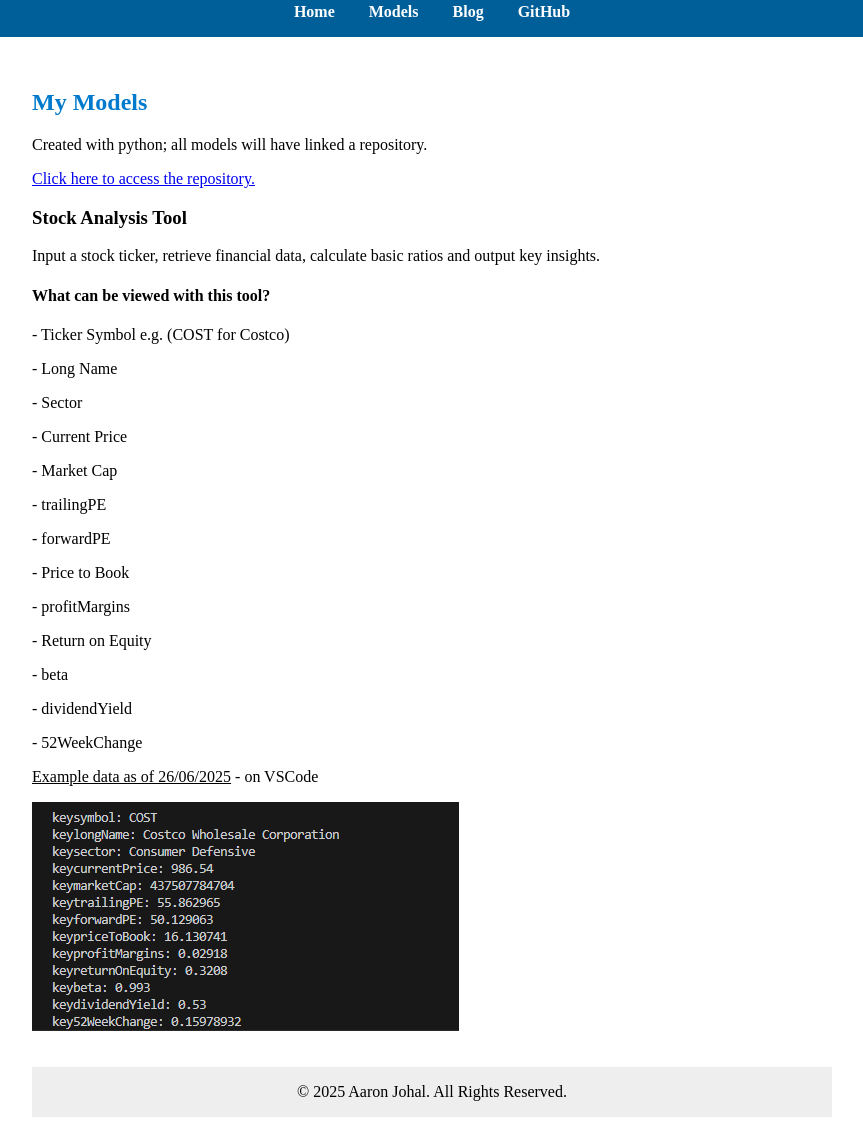
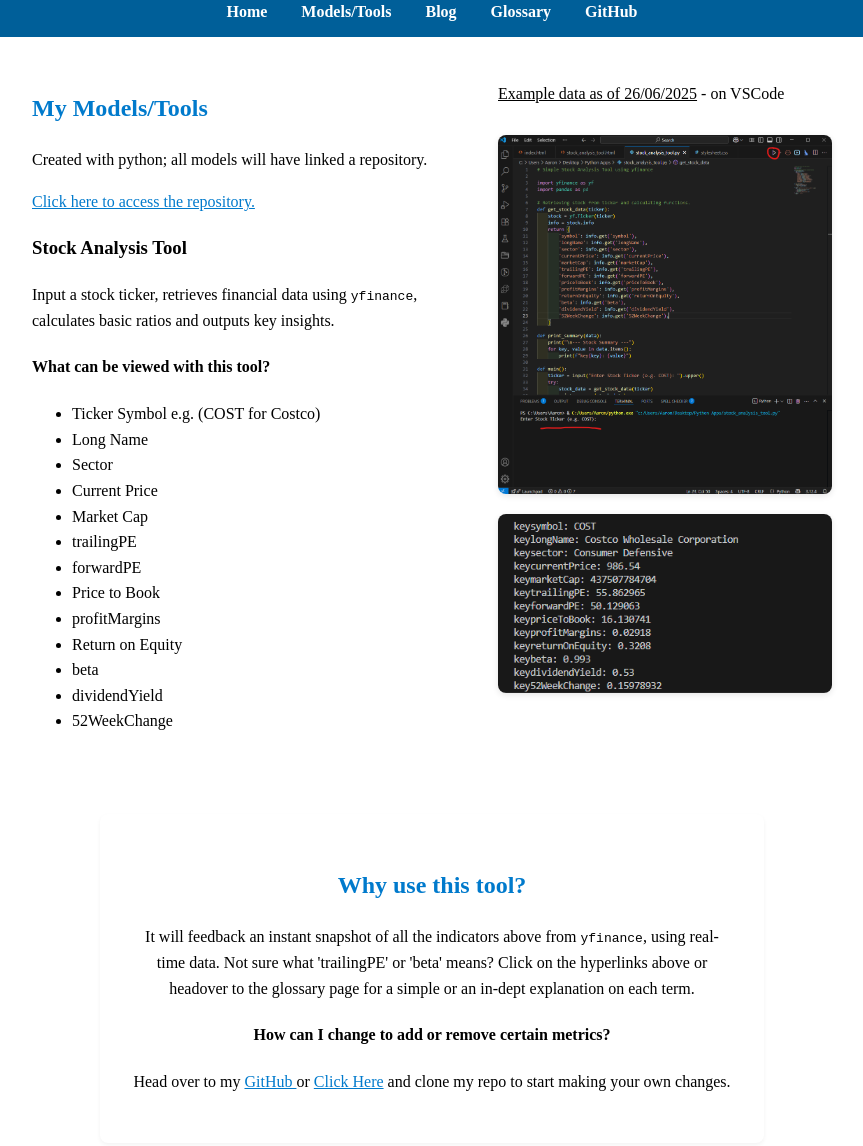
Before and after one commit to aaronjohall/finance-site, a plain HTML site: page stock_analysis_tool.html in a window 1280 px wide. Shown: the part 190-1336 px from the top of the page, without its empty margins (208-1071 px from the left). Drawn offline with Linux system fonts and the light colour scheme.

Commit message:
Add files via upload

```diff
--- a/stock_analysis_tool.html
+++ b/stock_analysis_tool.html
@@ -10,48 +10,71 @@
 
 <header>
     <h1>Aaron's Finance Models</h1>
-    <p>Finance Analyst | Python Developer | Data Enthusiast</p>
+    <p>Finance Analyst | Learning Python Developer | Data Enthusiast</p>
     <a href="https://www.linkedin.com/in/aaron-johall/" target="_blank">linkedin.com/in/aaronjohall</a>
-    </header>
+</header>
 
 <nav>
     <a href="index.html">Home</a>
-    <a href="models.html">Models</a>
+    <a href="models.html">Models/Tools</a>
     <a href="blog.html">Blog</a>
+    <a href="glossary.html">Glossary</a>
     <a href="https://github.com/aaronjohall" target="_blank">GitHub</a>
 </nav>
 
-<section id="Models">
-    <h2>My Models</h2>
-    <p>Created with python; all models will have linked a repository.</p>
-    <a href="https://github.com/aaronjohall/simplestockanalysis" target="_blank">Click here to access the repository.</a>
-    <div class="tool #1">
+<section class="tool-layout">
+    <div class="tool-text">
+
+        <h2>My Models/Tools</h2>
+        <p>Created with python; all models will have linked a repository.</p>
+        <a href="https://github.com/aaronjohall/simplestockanalysis" target="_blank">Click here to access the repository.</a>
+
         <h3>Stock Analysis Tool</h3>
-        <p>Input a stock ticker, retrieve financial data, calculate basic ratios and output key insights.</p>
+        <p>Input a stock ticker, retrieves financial data using <code>yfinance</code>, calculates basic ratios and outputs key insights.</p>
+
         <h4>What can be viewed with this tool?</h4>
-        <p>- Ticker Symbol e.g. (COST for Costco)</p>
-        <p>- Long Name</p>
-        <p>- Sector</p>
-        <p>- Current Price</p>
-        <p>- Market Cap</p>
-        <p>- trailingPE</p>
-        <p>- forwardPE</p>
-        <p>- Price to Book</p>
-        <p>- profitMargins</p>
-        <p>- Return on Equity</p>
-        <p>- beta</p>
-        <p>- dividendYield</p>
-        <p>- 52WeekChange</p>
+        <ul>
+            <li>Ticker Symbol e.g. (COST for Costco)</li>
+            <li>Long Name</li>
+            <li>Sector</li>
+            <li>Current Price</li>
+            <li>Market Cap</li>
+            <li>trailingPE</li>
+            <li>forwardPE</li>
+            <li>Price to Book</li>
+            <li>profitMargins</li>
+            <li>Return on Equity</li>
+            <li>beta</li>
+            <li>dividendYield</li>
+            <li>52WeekChange</li>
+        </ul>
+
+    </div>
+
+    <div class="tool-image">
         <p><u>Example data as of 26/06/2025</u> - on VSCode</p>
-        <img src="stock_analysis_output.png" alt="Output for COST">
+        <a href="stock_analysis_input.png" target="_blank">
+        <img src="stock_analysis_input.png" alt="Input for COST"></a>
+        <a href="stock_analysis_output.png" target="_blank">
+        <img src="stock_analysis_output.png" alt="Output for COST"></a>
     </div>
+
+<section class="tool-details">
+    <div class="tool-text">
+        <h2>Why use this tool?</h2>
+        <p>It will feedback an instant snapshot of all the indicators above from <code>yfinance</code>, using real-time data. Not sure what 'trailingPE' or 'beta' means? Click on the hyperlinks above or headover to the glossary page for a simple or an in-dept explanation on each term.</p>
+        <h4>How can I change to add or remove certain metrics?</h4>
+        <p>Head over to my <a href="https://github.com/aaronjohall" target="_blank"> GitHub </a> or <a href="https://github.com/aaronjohall/simplestockanalysis" target="_blank">Click Here</a> and clone my repo to start making your own changes.</p>
+
+    </div>
+
+</section>
 
 
 
 
 
-
-
+</section>
 
 
 
--- a/stylesheet.css
+++ b/stylesheet.css
@@ -32,9 +32,13 @@ nav a {
 }
 
 section {
-    padding: 2rem;
+    padding: 2rem 1 rem;
     max-width: 800px;
-    margin: auto;
+    margin: 0 auto;
+}
+
+section + section {
+    margin-top: 2rem; /*Controls spacing between sections */
 }
 
 h2 {
@@ -62,3 +66,60 @@ footer {
         margin: 10px 0;
     }
 }
+
+.tool-layout {
+    /*Left Column Content */
+    display: flex;
+    flex-wrap: wrap;
+    gap: 2rem;
+    padding: 2rem;
+    align-items: flex-start;
+}
+
+.tool-text {
+    flex: 1 1 400px;
+    max-width: 600px;
+    line-height: 1.6;
+}
+
+.tool-text a {
+    color:#007acc;
+    text-decoration: underline;
+}
+
+.tool-image {
+    /*Right Image Column Content */
+    flex: 1 1 300px;
+    display: flex;
+    flex-direction: column;
+    gap: 1rem;
+}
+
+.tool-image img {
+    width: 100%;
+    border-radius: 8px;
+    box-shadow: 0 2px 6px rgba(0,0,0,0.1);
+}
+
+.tool-details {
+    /*Single Column Content*/
+    max-width: 800px;
+    margin: 2rem auto;
+    padding: 2rem;
+    background: white;
+    border-radius: 8px;
+    box-shadow: 0 2px 4px rgba(0,0,0,0.05);
+    line-height: 1.6;
+    text-align: center;
+}
+
+@media (max-width: 768px) {
+    .tool-layout {
+        flex-direction: column;
+    }
+
+
+.tool-image, .tool-text {
+    max-width: 100%;
+}
+}
```
Also changed, not shown: glossary.html (added, +53 -0 lines), index.html (+21 -8 lines), models.html (+6 -5 lines), stock_analysis_input.png (added).
